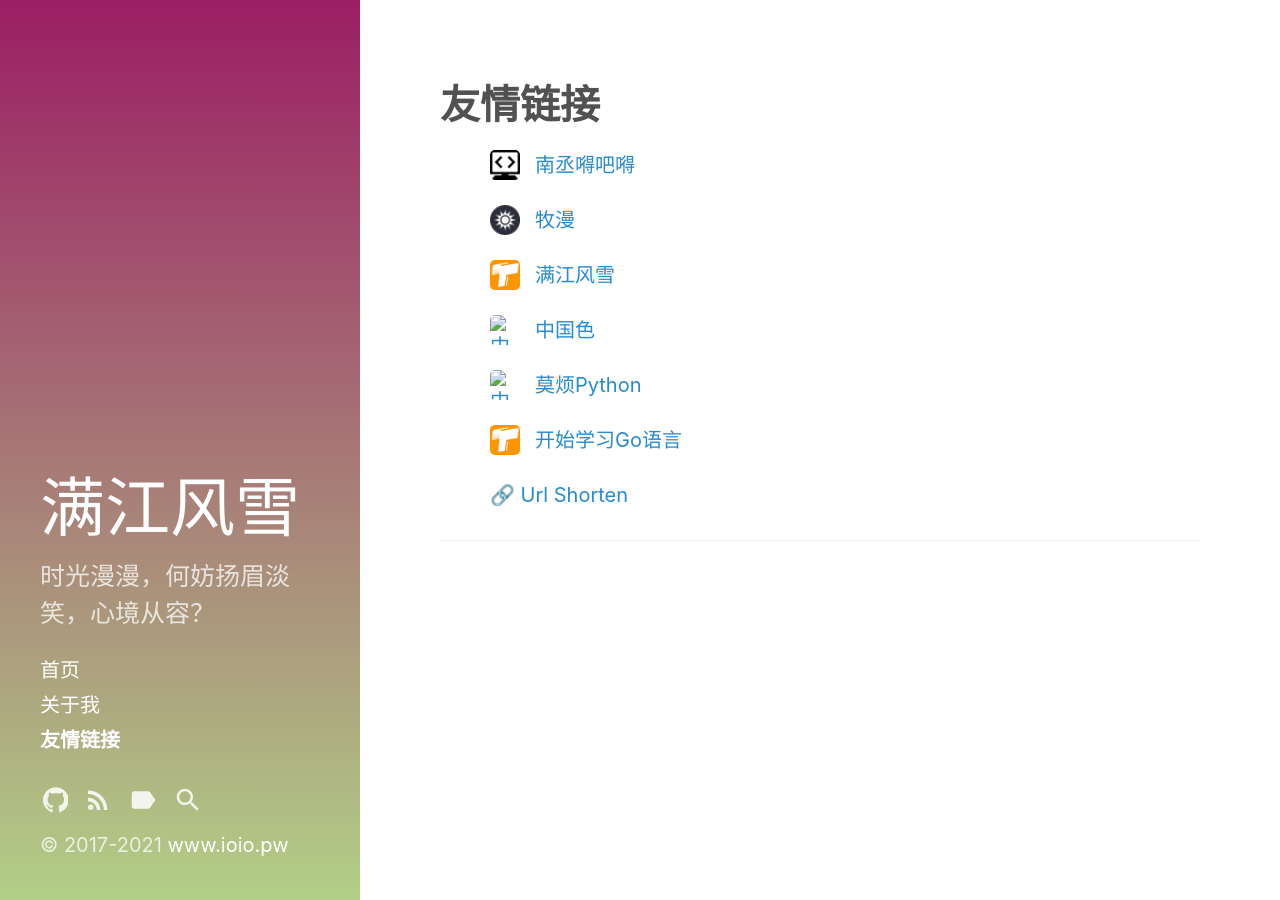
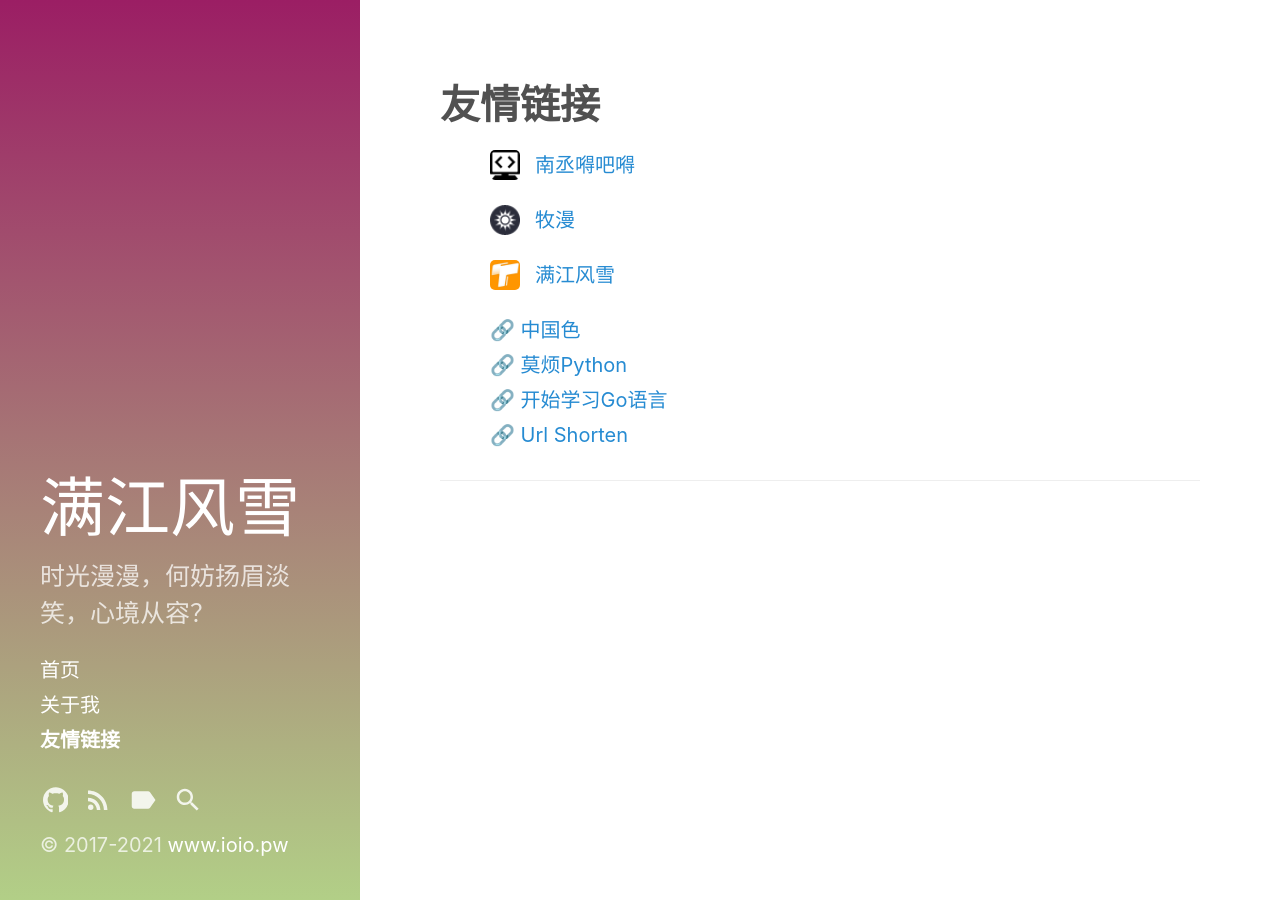
Before and after one commit to heropoo/heropoo.github.io, a Jekyll site: the page built from friendship-links.md, in a window 1280 px wide. Built offline with Jekyll 4.4.1, drawn with Linux system fonts in a browser that asks for light colours.

Commit message:
Update friendship-links.md

```diff
--- a/friendship-links.md
+++ b/friendship-links.md
@@ -24,9 +24,9 @@ sidebar_link: true
     <li><a href="http://friday-go.icu" target="_blank" title="南丞嘚吧嘚"><img src="/assets/images/nancheng.ico" alt="南丞嘚吧嘚"> &nbsp;<span>南丞嘚吧嘚</span></a></li>
     <li><a href="http://animtv.cn/" target="_blank" title="牧漫"><img src="/assets/images/muma.png" alt="牧漫"> &nbsp;<span>牧漫</span></a></li>
     <li><a href="https://metmoon.com/" target="_blank" title="满江风雪"><img src="/favicon.png" alt="满江风雪"> &nbsp;<span>满江风雪</span></a></li>
-    <li><a href="http://zhongguose.com/" target="_blank" title="中国色"><img src="http://zhongguose.com/img/favicon.ico" alt="中国色"> &nbsp;<span>中国色</span></a></li>
-    <li><a href="https://morvanzhou.github.io/" target="_blank" title="莫烦Python"><img src="http://zhongguose.com/img/favicon.ico" alt="中国色"> &nbsp;<span>莫烦Python</span></a></li>
-    <li><a href="https://www.ioio.pw/learning-go/" target="_blank" title="开始学习Go语言"><img src="/favicon.png" alt="开始学习Go语言"> &nbsp;<span>开始学习Go语言</span></a></li>       <li><a href="https://gotoo.ml" target="_blank" title="Url Shorten"> &nbsp;<span> 🔗 Url Shorten</span></a></li>
+    <li><a href="http://zhongguose.com/" target="_blank" title="中国色"> &nbsp;<span> 🔗 中国色</span></a></li>
+    <li><a href="https://morvanzhou.github.io/" target="_blank" title="莫烦Python"> &nbsp;<span> 🔗 莫烦Python</span></a></li>
+    <li><a href="https://www.ioio.pw/learning-go/" target="_blank" title="开始学习Go语言"> &nbsp;<span> 🔗 开始学习Go语言</span></a></li>       <li><a href="https://gotoo.ml" target="_blank" title="Url Shorten"> &nbsp;<span> 🔗 Url Shorten</span></a></li>
 </ul>
 
 
```
